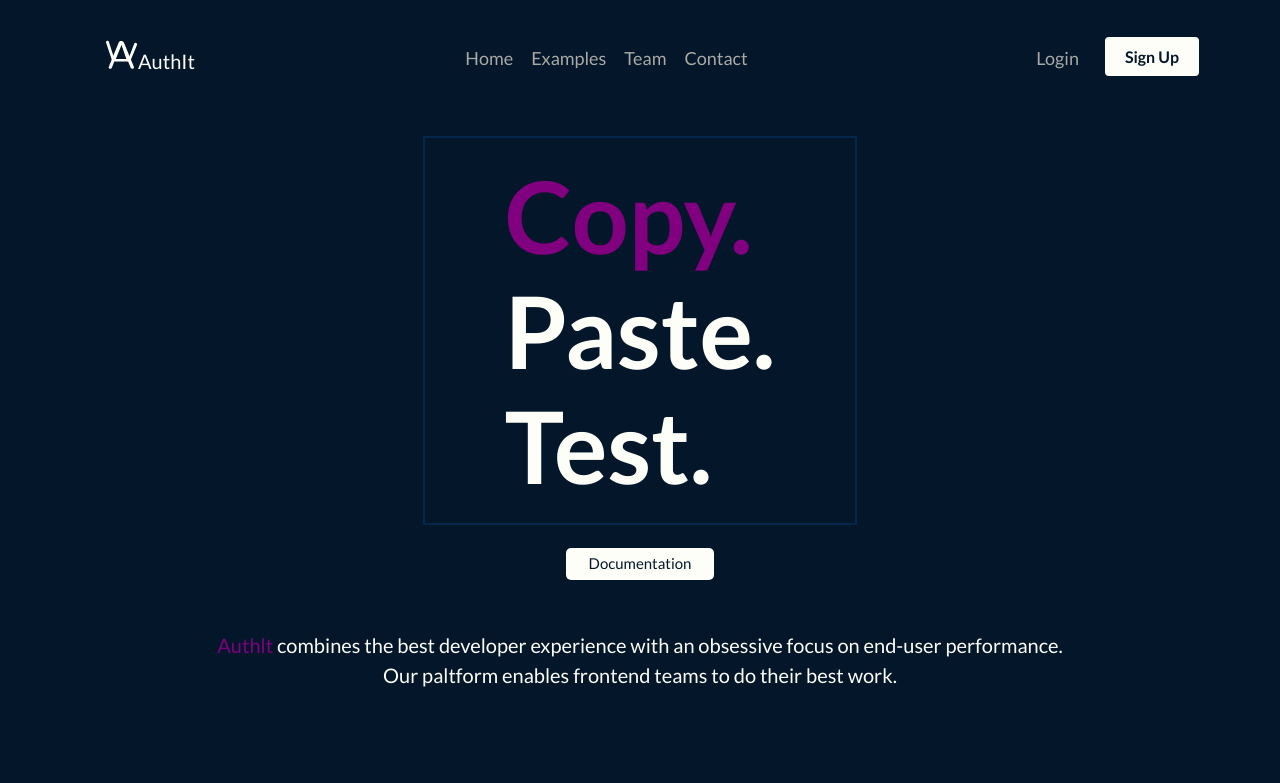
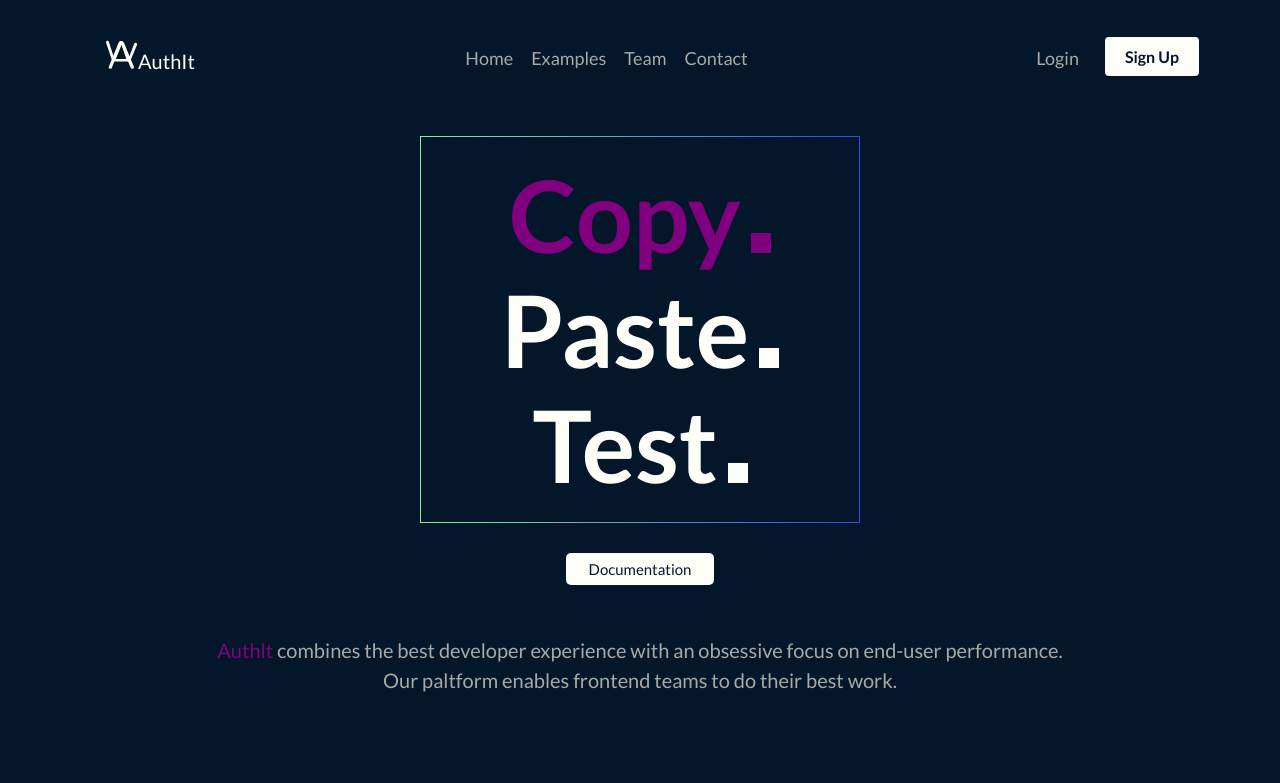
Before and after one commit to zuri-training/AuthWiki_Team9, a React (Create React App) app in the folder FrontEnd/authwiki/: page / in a window 1280 px wide. Shown: the top 783 px of the page. Built offline with nearby package versions, Linux system fonts and the light colour scheme.

Commit message:
fix the Hero Section (UI) #14

```diff
--- a/FrontEnd/authwiki/src/components/HeroSection.js
+++ b/FrontEnd/authwiki/src/components/HeroSection.js
@@ -1,20 +1,37 @@
 import React from "react";
-import '../css/HeroSection.css'
-
+import "../css/HeroSection.css";
+import { FaSquareFull } from "react-icons/fa";
 const HeroSection = () => {
-  return(
+  return (
     <div className="hero">
-        <div className="title-wrapper">
-            <h2 className="title copy">Copy.</h2>
-            <h2 className="title paste">Paste.</h2>
-            <h2 className="title test">Test.</h2>
-        </div>
-        <a href="#" className="docs-btn">Documentation</a>
-            <div className='para-container'>
-                <p className='desc'><a href='#'>Authlt</a> combines the best developer experience with an obsessive focus on end-user performance. <span>Our paltform enables frontend teams to do their best work.</span></p>
-            </div>
+      <div className="title-wrapper">
+        <h2 className="title copy">
+          Copy
+          <FaSquareFull className="icon" />
+        </h2>
+        <h2 className="title paste">
+          Paste
+          <FaSquareFull className="icon" />
+        </h2>
+        <h2 className="title test">
+          Test
+          <FaSquareFull className="icon" />
+        </h2>
+      </div>
+      <a href="#" className="docs-btn">
+        Documentation
+      </a>
+      <div className="para-container">
+        <p className="desc">
+          <a href="#">Authlt</a> combines the best developer experience with an
+          obsessive focus on end-user performance.{" "}
+          <span>
+            Our paltform enables frontend teams to do their best work.
+          </span>
+        </p>
+      </div>
     </div>
-)
+  );
 };
 
 export default HeroSection;
--- a/FrontEnd/authwiki/src/css/HeroSection.css
+++ b/FrontEnd/authwiki/src/css/HeroSection.css
@@ -1,28 +1,40 @@
-
-.hero{
+.hero {
   margin-top: 2em;
   display: flex;
   flex-direction: column;
   align-items: center;
 }
 
-.title{
+.title {
   font-size: 10em;
 }
 
-.copy{color: #800080;}
-.paste,.test{color: #fdfef8;}
-
-.title-wrapper{
-    border: 2px solid #03274b;
-    padding: 2em 8em;
+.copy {
+  color: #800080;
+}
+.paste,
+.test {
+  color: #fdfef8;
+}
+.icon {
+  font-size: 2rem;
+  margin-left: 10px;
 }
 
-.title-wrapper h2{
+.title-wrapper {
+  border: 1px solid;
+  border-image-slice: 1;
+  border-width: 1px;
+  border-image-source: linear-gradient(to left, #2d4cf3, #94e992);
+  padding: 2em 8em;
+  text-align: center;
+}
+
+.title-wrapper h2 {
   margin: 0;
 }
 
-.docs-btn{
+.docs-btn {
   background-color: #fdfef8;
   color: #04172a;
   padding: 0.5em 1.5em;
@@ -30,40 +42,38 @@
   display: block;
   font-size: 1.5em;
   border-radius: 5px;
-    margin-top: 1.5em;
+  margin-top: 2em;
 }
 
-.docs-btn:hover{
+.docs-btn:hover {
   background: transparent;
   color: #fdfef8;
   transition: all 0.5s ease-out;
-    border: 1px solid #fdfef8;
+  border: 0.3px solid #fdfef8;
 }
 
-.para-container{
+.para-container {
   margin: 3em 0;
   width: 75%;
   text-align: center;
 }
-.desc{
-    color: #fdfef8;
+.desc {
+  color: #a9a9a5;
   font-size: 2em;
   line-height: 30px;
   text-decoration: none;
 }
 
-.desc a{
+.desc a {
   color: #800080;
   text-decoration: none;
 }
 
-
-@media only screen and (max-width: 1024px){
-
-    .title{
+@media only screen and (max-width: 1024px) {
+  .title {
     font-size: 8em;
   }
-    .para-container{
+  .para-container {
     width: 95%;
     text-align: center;
   }
```
Lines whose indentation alone changed are shown as unchanged.
